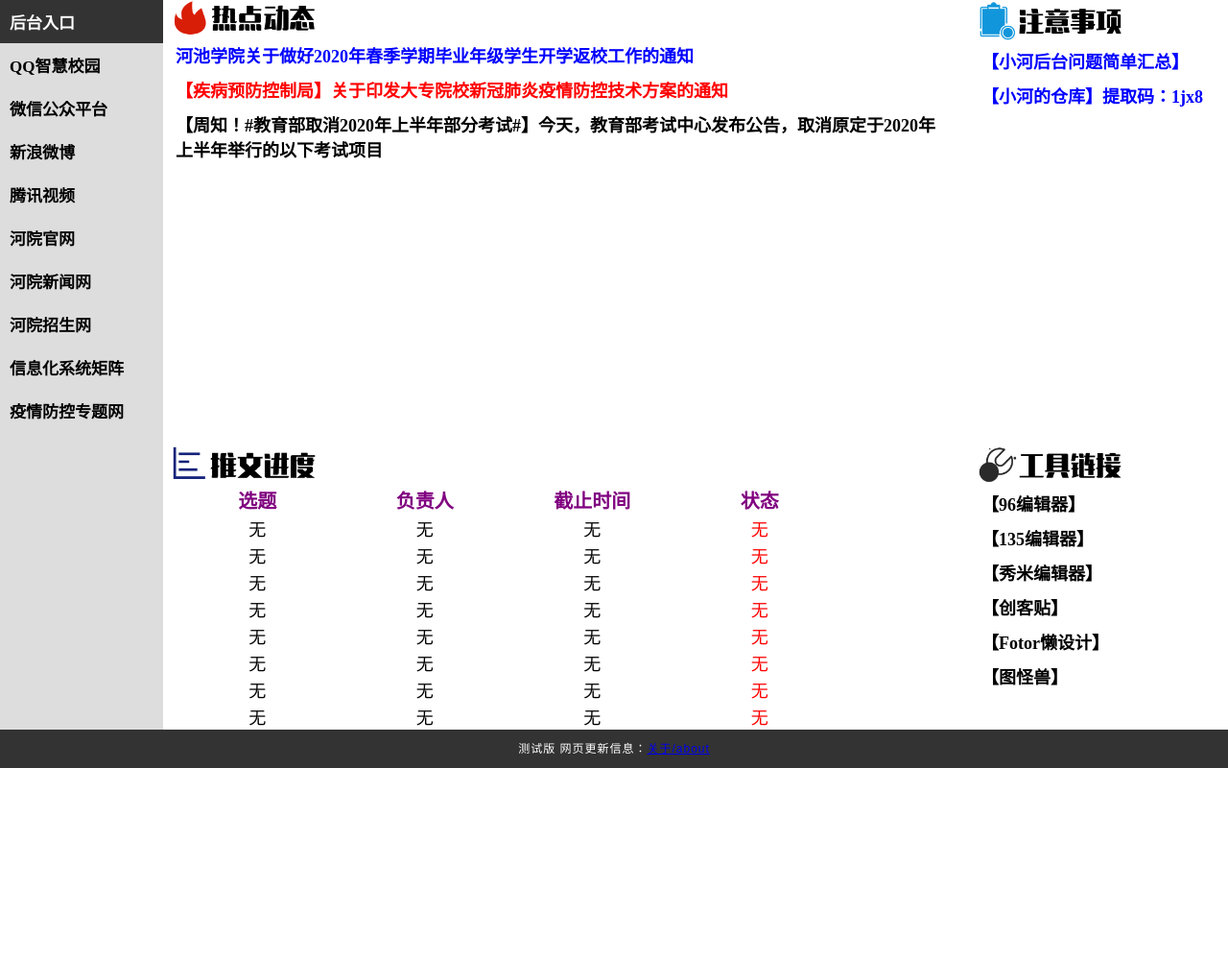
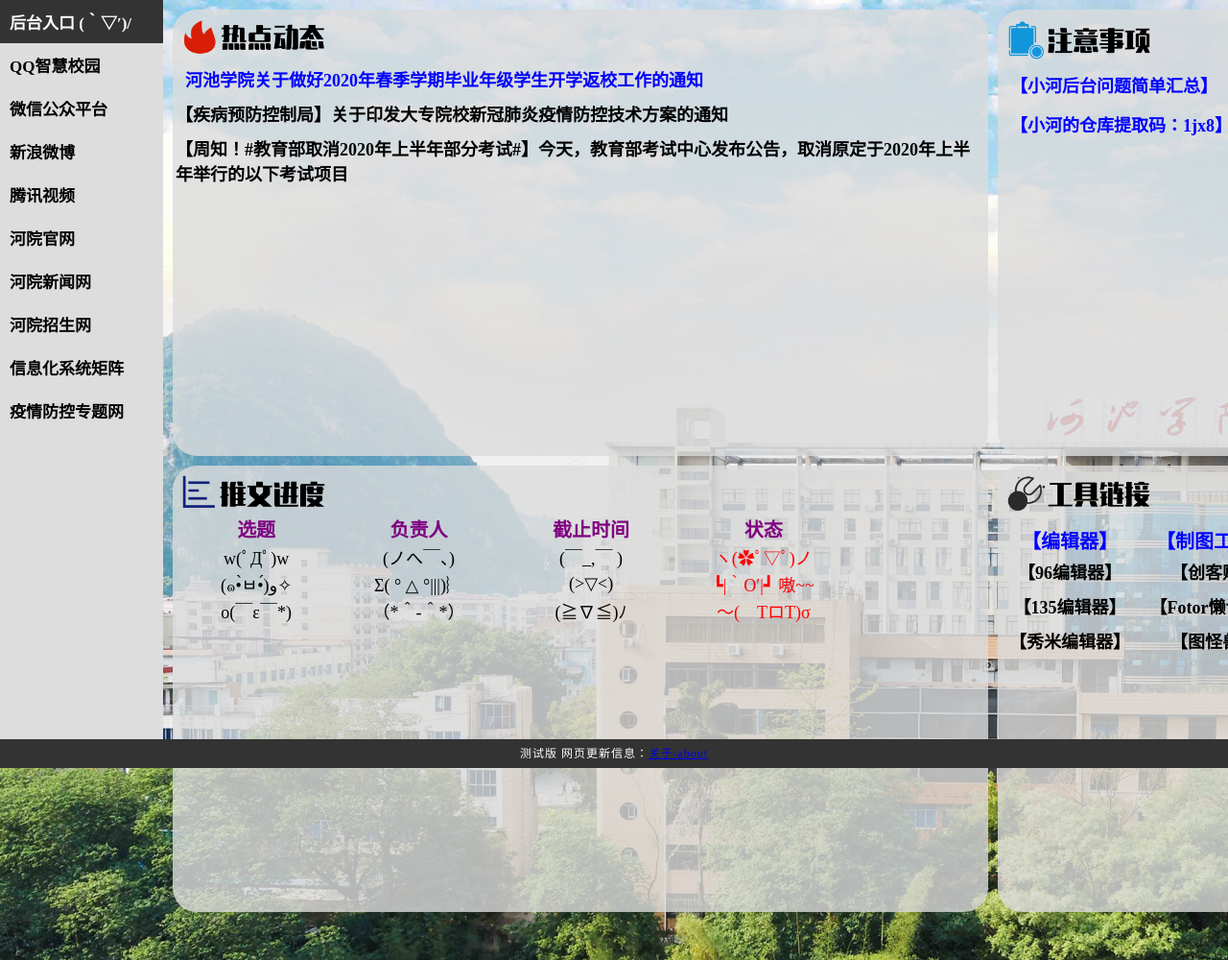
Before and after one commit to 1913970201/xiaohe, a plain HTML site: page index.html in a window 1280 px wide. Shown: the top 1000 px of the page at 96% size. Drawn offline with Linux system fonts and the light colour scheme.

Commit message:
Add files via upload

```diff
--- a/index.html
+++ b/index.html
@@ -3,7 +3,7 @@
 	<head>
 		<meta charset="utf-8" />
 		<meta name="description" content="小河后台" />
-		<title>小河</title>
+		<title>小河后台桌面版(∗❛ั∀❛ั∗)✧*。</title>
 		<base href="" target="_blank">
 		<style type="text/css">
 			*{
@@ -63,38 +63,68 @@
 				overflow: hidde;
 			}
 			#box1{
-				width: 800px;
+				width: 850px;
 				height: 465px;
 				float: left;
+				border-radius: 25px;
+				margin-top: 10px;
+				background-color: #DDDDDD;
+				border-radius: 25px;
+				background-color: rgba(	220,220,220,0.8);
 
 			}
 			#box2{
-				width: 800px;
+				width: 850px;
 				height: 465px;
 				float: left;
-				margin-left: 40px;
+				margin-left: 10px;
+				margin-top: 10px;
+				background-color: #DDDDDD;
+				border-radius: 25px;
+				background-color: rgba(	220,220,220,0.8);
 			}
 
 			#box3{
-				width: 800px;
+				width: 850px;
 				height: 465px;
 				float: left;
+				margin-top: 10px;
+				background-color: #DDDDDD;
+				border-radius: 25px;
+				background-color: rgba(	220,220,220,0.8);
 				clear: left;
 			}
 			#box4{
-				width: 800px;
+				width: 850px;
 				height: 465px;
 				float: left;
-				margin-left: 40px;
+				margin-left: 10px;
+				margin-top: 10px;
+				background-color: #DDDDDD;
+				border-radius: 25px;
+				background-color: rgba(	220,220,220,0.8);
+			}
+
+			#box5{
+				width: 150px;
+				height: 100px;
+				float: left;
 			}
 
 			img{
 				width: 150px;
+				margin-left:10px ;
+				margin-top:10px ;
 			}
 
 			.ul2{
 				list-style: none;
 				margin: 3px;
+			}
+			.ul3{
+				list-style: none;
+				margin: 3px;
+				text-align: center;
 			}
 
 			.a1{
@@ -106,7 +136,7 @@
 				font-family: "微软雅黑";
 				font-weight: bold;
 				font-size: 18px;
-				padding: 0px 0px 10px 0px ;
+				padding: 5px 0px 10px 10px ;
 			}
 
 			.a2{
@@ -162,17 +192,28 @@
 			}
 
 			#footer{
-				height: 40px;
-                line-height: 40px;
+				height:30px;
+                line-height: 30px;
                 position: fixed;
                 bottom: 0;
                 width: 100%;
                 text-align: center;
                 background: #333;
                 color: #fff;
-                font-family: Arial;
+                font-family: "微软雅黑";
                 font-size: 12px;
                 letter-spacing: 1px;
+			}
+
+			html,body{
+				width:1000px;
+				height:1000px;
+			}
+
+			body{
+			  background:url(img/教学楼6.jpg) no-repeat;
+			  background-size: 190%;
+
 			}
 
 		</style>
@@ -181,7 +222,9 @@
 		<div id="box">
 			<div id="box_menu">
 				<ul class="ul">
-						<li class="li"><a href="" class="active">后台入口</a></li>
+						<li class="li">
+							<a class="active" href="">后台入口 (‵▽′)/</a>
+						</li>
 						<li class="li"><a href="https://uni.qq.com/">QQ智慧校园</a></li>
 						<li class="li"><a href="https://mp.weixin.qq.com/">微信公众平台</a></li>
 						<li class="li"><a href="http://www.weibo.com/">新浪微博</a></li>
@@ -198,15 +241,16 @@
 							<img src="img/icon1.jpg"/>
 								<ul class="ul2">
 									<li><a class="a1" href="https://news.hcnu.edu.cn/info/1153/31381.htm">河池学院关于做好2020年春季学期毕业年级学生开学返校工作的通知</a></li>
-								<li><a class="a3" href="http://www.nhc.gov.cn/jkj/s3577/202004/7838c406600d4d38a11f5675c98a2ecf.shtml">【疾病预防控制局】关于印发大专院校新冠肺炎疫情防控技术方案的通知</a></li>
+									<li><a class="a2" href="http://www.nhc.gov.cn/jkj/s3577/202004/7838c406600d4d38a11f5675c98a2ecf.shtml">【疾病预防控制局】关于印发大专院校新冠肺炎疫情防控技术方案的通知</a></li>
 									<li><a class="a2" href="http://www.neea.edu.cn/html1/report/20042/720-1.htm">【周知！#教育部取消2020年上半年部分考试#】今天，教育部考试中心发布公告，取消原定于2020年上半年举行的以下考试项目</a></li>
 								</ul>
 					</div>
+
 				<div id="box2">
 					<img src="img/icon2.PNG"/>
 						<ul class="ul2">
 								<li><a class="a1" href="https://docs.qq.com/sheet/DQkJqVldGbHdGdHND?c=A1A0CR0">【小河后台问题简单汇总】</a></li>
-								<li><a class="a1" href="https://pan.baidu.com/share/init?surl=WZcy51_c-UBpUtDk4fW-Gw">【小河的仓库】提取码：1jx8</a></li>
+								<li><a class="a1" href="https://pan.baidu.com/share/init?surl=WZcy51_c-UBpUtDk4fW-Gw">【小河的仓库提取码：1jx8】这里有一些照片</a></li>
 						</ul>
 				</div>
 				<div id="box3">
@@ -219,68 +263,41 @@
 								  <th>状态</th>
 								</tr>
 								<tr>
-								  <td>无</td>
-								  <td>无</td>
-								  <td>无</td>
-								  <td class="th1">无</td>
+								  <td>w(ﾟДﾟ)w</td>
+								  <td>(ノへ￣、)</td>
+								  <td>(￣_,￣ )</td>
+								  <td class="th1">ヽ(✿ﾟ▽ﾟ)ノ</td>
 								</tr>
 								<tr>
-								  <td>无</td>
-								  <td>无</td>
-								  <td>无</td>
-								  <td class="th1">无</td>
+								  <td>(๑•̀ㅂ•́)و✧</td>
+								  <td>Σ( ° △ °|||)︴</td>
+								  <td>(>▽<)</td>
+								  <td class="th1">┗|｀O′|┛ 嗷~~</td>
 								</tr>
 								<tr>
-								  <td>无</td>
-								  <td>无</td>
-								  <td>无</td>
-								  <td class="th1">无</td>
+								  <td>o(￣ε￣*)</td>
+								  <td>（*＾-＾*）</td>
+								  <td>(≧∇≦)ﾉ</td>
+								  <td class="th1">～(　TロT)σ</td>
 								</tr>
-								<tr>
-								  <td>无</td>
-								  <td>无</td>
-								  <td>无</td>
-								  <td class="th1">无</td>
-								</tr>
-								<tr>
-								  <td>无</td>
-								  <td>无</td>
-								  <td>无</td>
-								  <td class="th1">无</td>
-								</tr>
-								<tr>
-								  <td>无</td>
-								  <td>无</td>
-								  <td>无</td>
-								  <td class="th1">无</td>
-								</tr>
-								<tr>
-								  <td>无</td>
-								  <td>无</td>
-								  <td>无</td>
-								  <td class="th1">无</td>
-								</tr>
-								<tr>
-								  <td>无</td>
-								  <td>无</td>
-								  <td>无</td>
-								  <td class="th1">无</td>
-								</tr>
-								<tr>
-								  <td>无</td>
-								  <td>无</td>
-								  <td>无</td>
-								  <td class="th1">无</td>
 								</tr>
 							</table>
 				</div>
 				<div id="box4">
+					<header>
 						<img src="img/icon4.PNG"/>
+					</header>
 					<div id="box5">
-						<ul class="ul2">
+						<ul class="ul3">
+								<li style="text-align: center;font-family: '微软雅黑';font-size: 20px;font-weight: bold;color: blue;margin-bottom: 5px;margin-top: 10px;" >【编辑器】</li>
 								<li><a class="a2" href="https://bj.96weixin.com/">【96编辑器】</a></li>
 								<li><a class="a2" href="https://www.135editor.com/">【135编辑器】</a></li>
 								<li><a class="a2" href="https://xiumi.us/#/">【秀米编辑器】</a></li>
+							</ul>
+					</div>
+					<div id="box5">
+						<ul class="ul3">
+								<li style="text-align: center;font-family: '微软雅黑';font-size: 20px;font-weight: bold;color: blue;margin-bottom: 5px;margin-top: 10px;" >【制图工具】</li>
 								<li><a class="a2" href="https://www.chuangkit.com/">【创客贴】</a></li>
 								<li><a class="a2" href="https://www.fotor.com.cn/">【Fotor懒设计】</a></li>
 								<li><a class="a2" href="https://818ps.com/">【图怪兽】</a></li>
```
Also changed, not shown: web_imformation.html (+9 -4 lines). Lines whose indentation alone changed are shown as unchanged.
